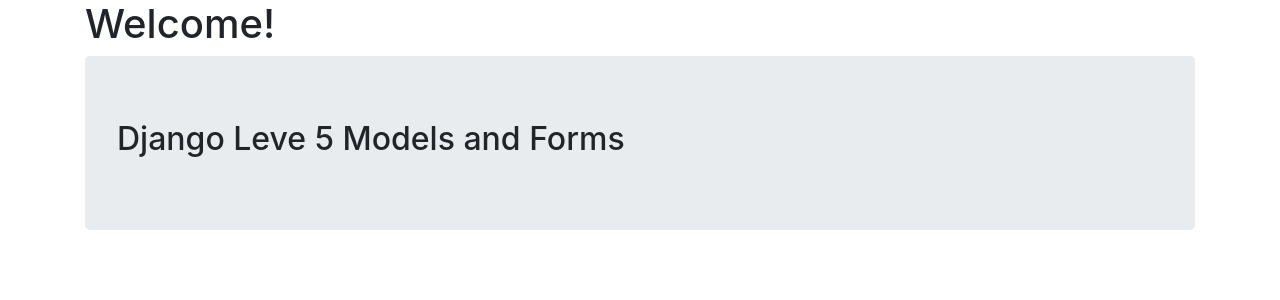
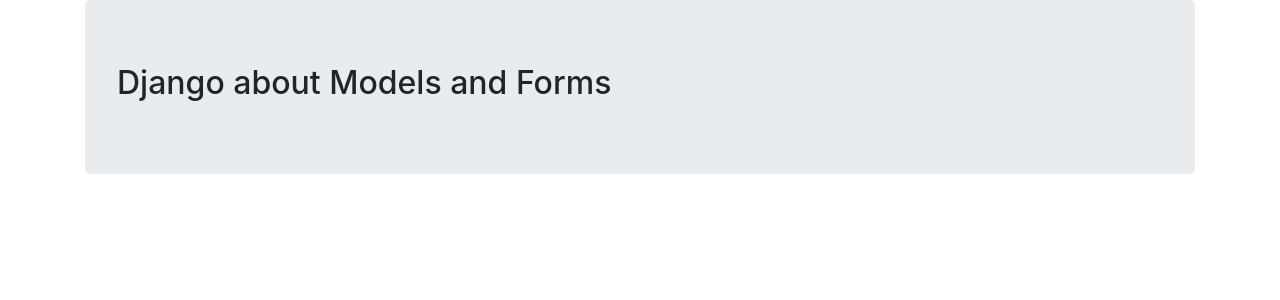
Before and after one commit to Losgatos1/django-deploy-example, a Django app: page / in a window 1280 px wide. Shown: the part 56-356 px from the top of the page. Run offline with Django 3.2, Linux system fonts and the light colour scheme; some libraries are stand-ins or nearby versions.

Commit message:
'second'

```diff
--- a/Project6/Project6/settings.py
+++ b/Project6/Project6/settings.py
@@ -25,9 +25,9 @@ MEDIA_DIR = os.path.join(BASE_DIR, 'media')
 SECRET_KEY = ')o7lu#)5jcaow$5two078th3p^rn!vzqyunek9cdy_$7v037-_'
 
 # SECURITY WARNING: don't run with debug turned on in production!
-DEBUG = True
+DEBUG = False
 
-ALLOWED_HOSTS = []
+ALLOWED_HOSTS = ['amonj1.pythonanywhere.com/']
 
 
 # Application definition
--- a/Project6/templates/pages/base.html
+++ b/Project6/templates/pages/base.html
@@ -26,7 +26,7 @@
     </nav>
 
     <div class="container">
-      <h1>Welcome!</h1>
+      <!--<h1>Welcome!</h1>-->
     {% block body_block %}
     <!--Anything outside of this will be inherited if you use extend.-->
     {% endblock %}
--- a/Project6/templates/pages/index.html
+++ b/Project6/templates/pages/index.html
@@ -3,7 +3,7 @@
 {% block body_block %}
 
 <div class="jumbotron">
-  <h2>Django Leve 5 Models and Forms</h2>
+  <h2>Django about Models and Forms</h2>
 </div>
 
 {% endblock %}
```
